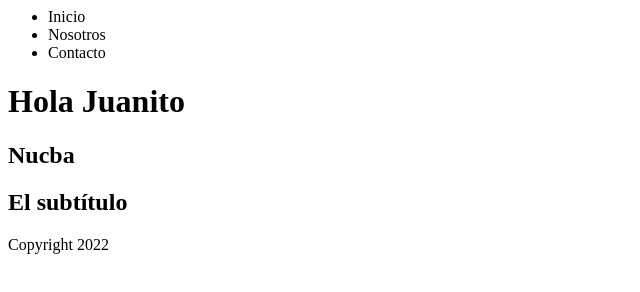
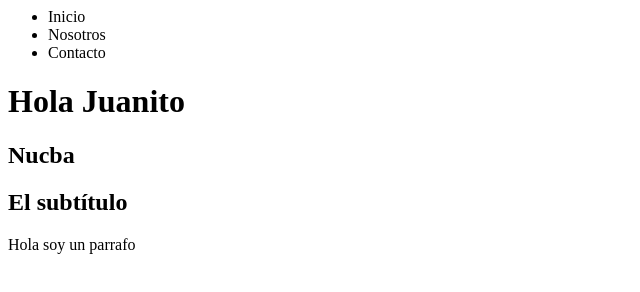
Before and after one commit to Pame1005/gitbranch, a plain HTML site: page index.html in a window 1280 px wide. Shown: the full height of the page, 0-640 px from the left. Drawn offline with Linux system fonts and the light colour scheme.

Commit message:
agregué el párrafo al footer

```diff
--- a/index.html
+++ b/index.html
@@ -8,6 +8,6 @@
     <h2>Nucba</h2>
     <h2>El subtítulo</h2>
     <footer>
-        <p>Copyright 2022</p>
+        <p>Hola soy un parrafo</p>
     </footer>
 </html>
```
